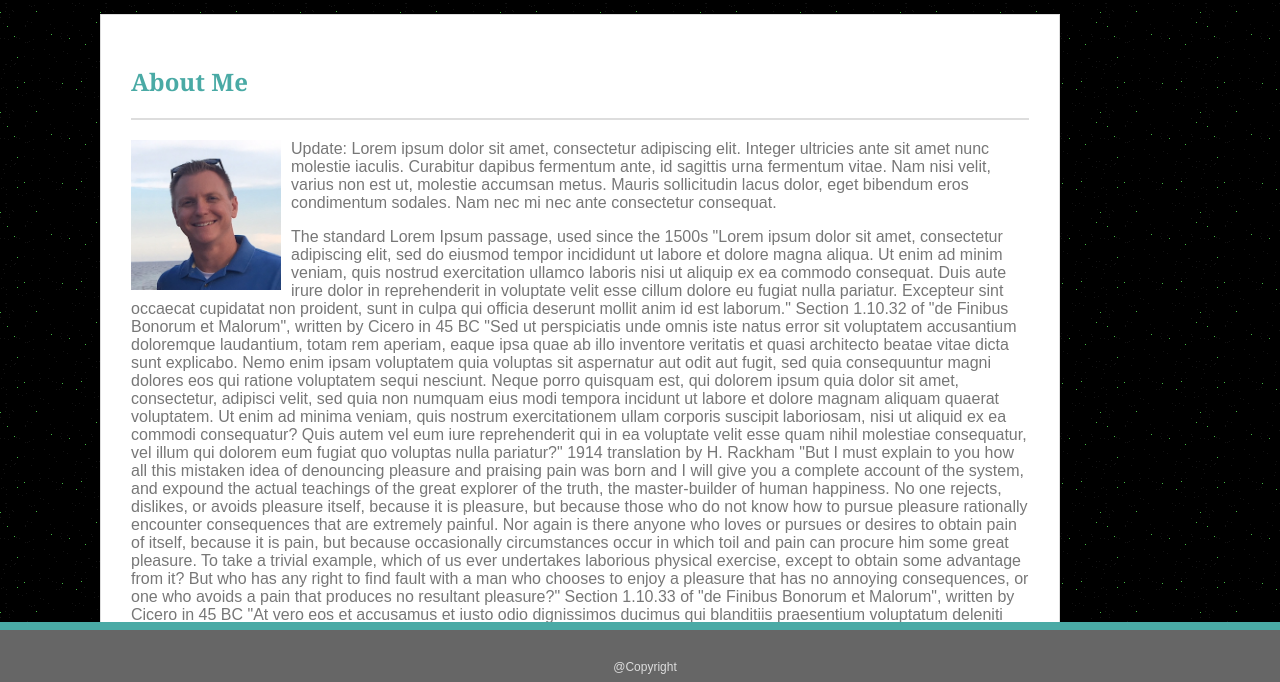
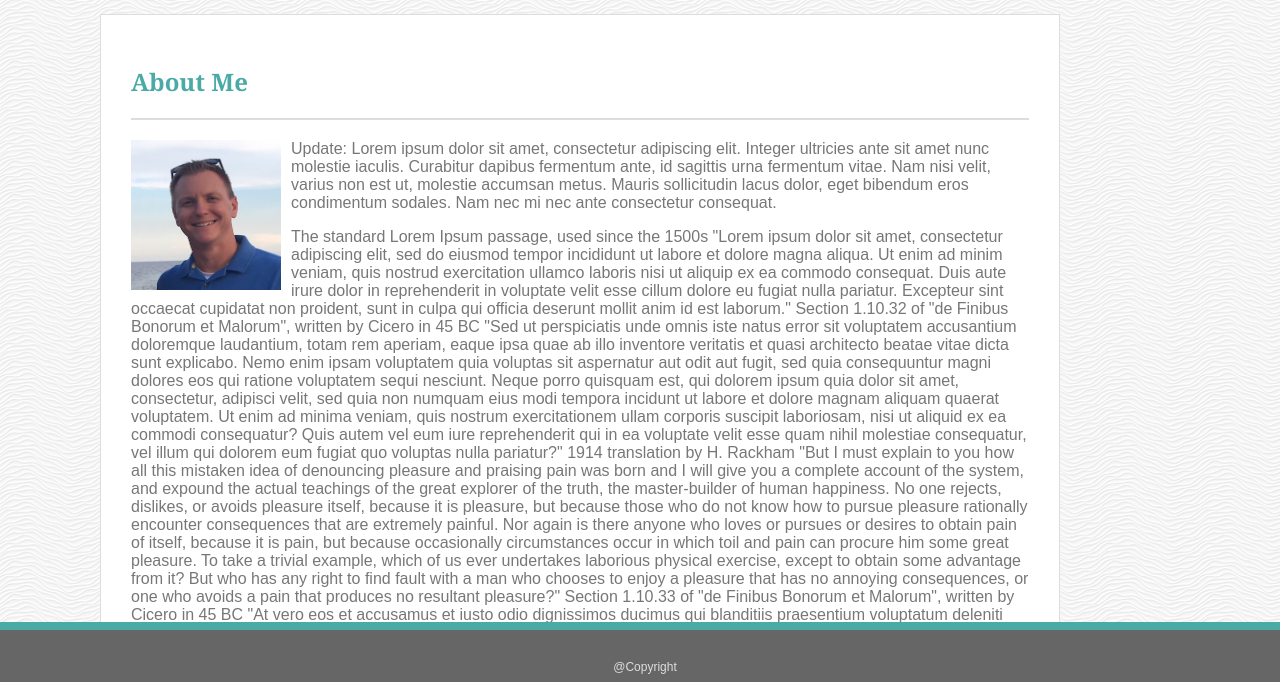
Before and after one commit to bkhoffman/Basic-Portfolio, a plain HTML site: page index.html in a window 1280 px wide. Shown: the part 116-798 px from the top of the page. Drawn offline with Linux system fonts and the light colour scheme.

Commit message:
new bg image

```diff
--- a/assets/css/style.css
+++ b/assets/css/style.css
@@ -18,7 +18,7 @@ body{
   margin: 0px 0px 0px 0px;
   font-family: 'Arial', 'Helvetica Neue', Helvetica, sans-serif;
   color: #777777;
-  background-image: url(../images/darkness.png);
+  background-image: url(../images/white-waves.png);
 }
 
 h2{
```
Also changed, not shown: assets/images/white-waves.png (added).
